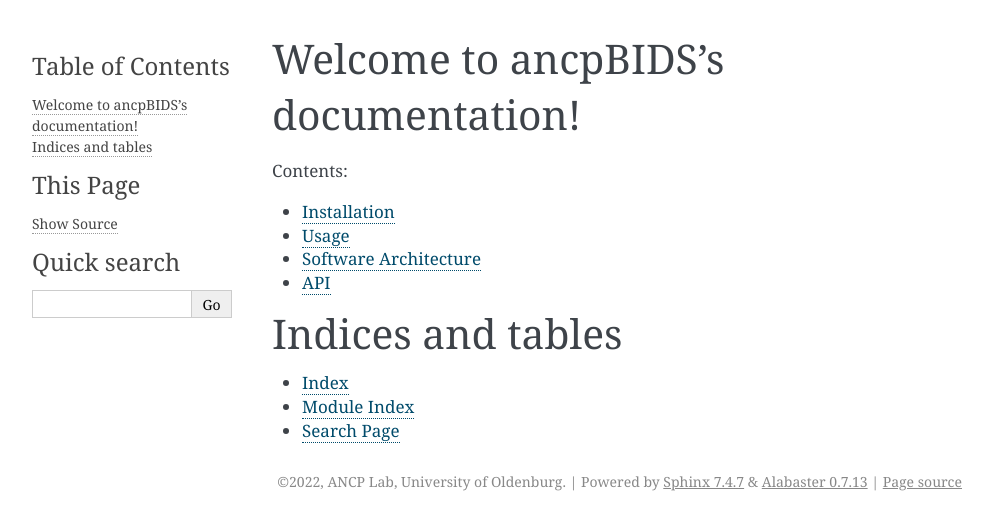
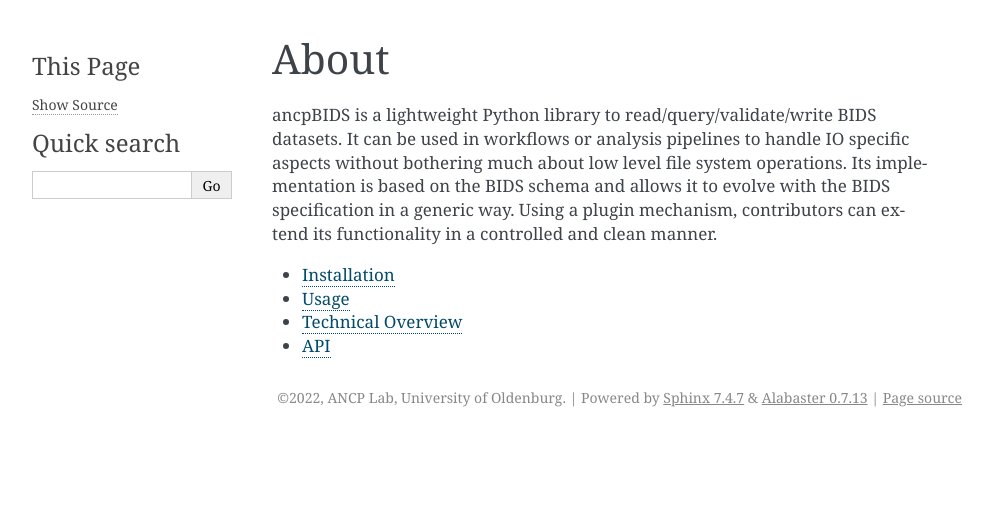
Before and after one commit to ANCPLabOldenburg/ancp-bids, a Sphinx documentation site: the page built from docs/source/index.rst, in a window 1280 px wide. Shown: the top 530 px of the page, without its empty margins (148-1140 px from the left). Built offline with Sphinx 7.4.7, drawn with Linux system fonts in a browser that asks for light colours.

Commit message:
about section

```diff
--- a/docs/source/arch.rst
+++ b/docs/source/arch.rst
@@ -1,5 +1,5 @@
-Software Architecture
-=====================
+Technical Overview
+==================
 
 .. autosummary::
    :toctree: generated
--- a/docs/source/index.rst
+++ b/docs/source/index.rst
@@ -1,25 +1,14 @@
-.. ancpBIDS documentation master file, created by
-   sphinx-quickstart on Mon Feb  7 21:06:06 2022.
-   You can adapt this file completely to your liking, but it should at least
-   contain the root `toctree` directive.
-
-Welcome to ancpBIDS's documentation!
-====================================
+About
+========
+ancpBIDS is a lightweight Python library to read/query/validate/write BIDS datasets.
+It can be used in workflows or analysis pipelines to handle IO specific aspects without bothering much about low level file system operations.
+Its implementation is based on the BIDS schema and allows it to evolve with the BIDS specification in a generic way.
+Using a plugin mechanism, contributors can extend its functionality in a controlled and clean manner.
 
 .. toctree::
    :maxdepth: 2
-   :caption: Contents:
 
    installation
    usage
    arch
    api
-
-
-
-Indices and tables
-==================
-
-* :ref:`genindex`
-* :ref:`modindex`
-* :ref:`search`
```
